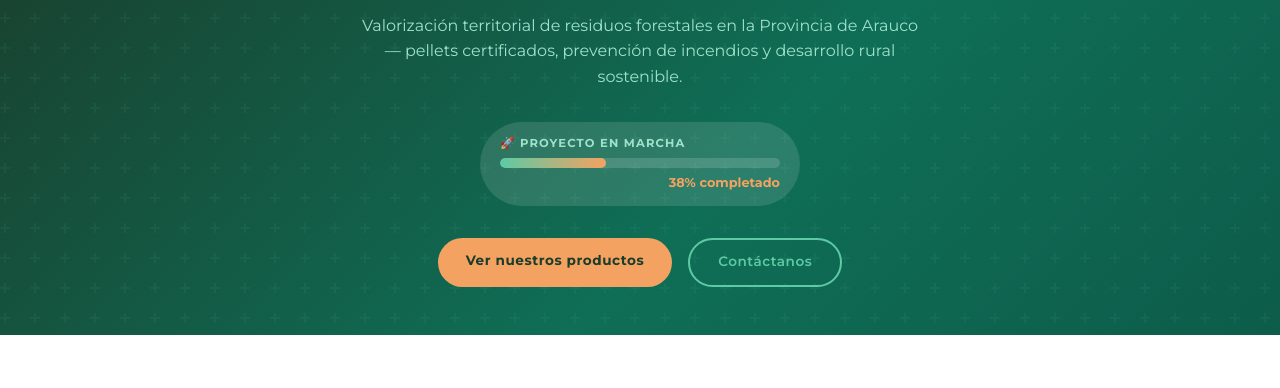
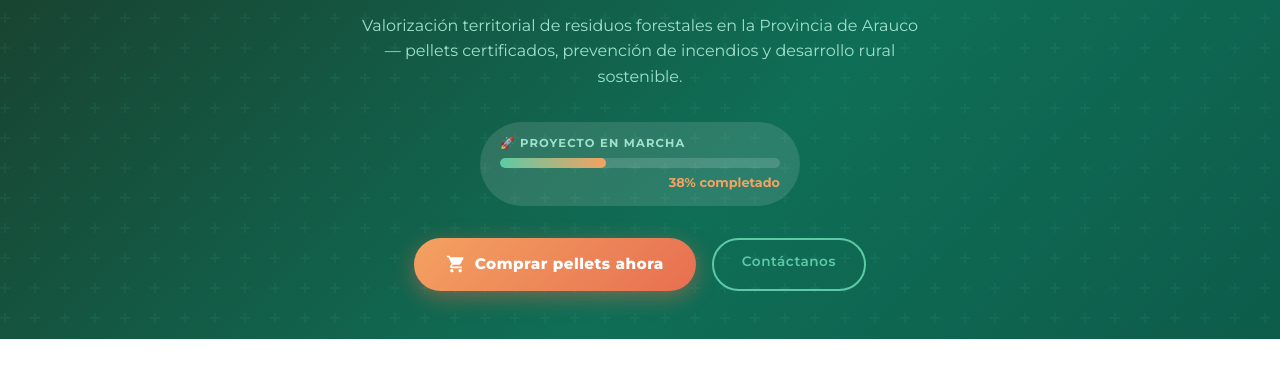
Before and after one commit to ovogelp/Agro-Arauco-SpA, a website: page index.html in a window 1280 px wide. Shown: the part 253-641 px from the top of the page. Drawn offline with Linux system fonts and the light colour scheme.

Commit message:
Add files via upload

```diff
--- a/index.html
+++ b/index.html
@@ -148,6 +148,54 @@
       transition: background .2s, transform .15s;
     }
     .btn-primary:hover { background: var(--fuego); color: var(--blanco); transform: translateY(-2px); }
+
+    /* Botón COMPRAR del hero — destacado */
+    .btn-comprar-hero {
+      display: inline-flex;
+      align-items: center;
+      gap: 0.55rem;
+      background: linear-gradient(135deg, var(--ambar) 0%, var(--fuego) 100%);
+      color: white;
+      padding: 0.9rem 2rem;
+      border-radius: 50px;
+      font-weight: 800;
+      font-size: 0.95rem;
+      text-decoration: none;
+      letter-spacing: 0.03em;
+      box-shadow: 0 6px 22px rgba(231,111,81,0.45);
+      transition: transform .18s, box-shadow .2s;
+      position: relative;
+      overflow: hidden;
+      animation: pulso-compra 2.6s ease-in-out infinite;
+    }
+    .btn-comprar-hero svg { flex-shrink: 0; }
+    .btn-comprar-hero:hover {
+      transform: translateY(-3px) scale(1.03);
+      box-shadow: 0 10px 30px rgba(231,111,81,0.6);
+      animation: none;
+    }
+    /* Brillo que cruza el botón */
+    .btn-comprar-hero::after {
+      content: '';
+      position: absolute;
+      top: 0; left: -120%;
+      width: 60%; height: 100%;
+      background: linear-gradient(120deg, transparent, rgba(255,255,255,0.5), transparent);
+      transform: skewX(-20deg);
+      animation: brillo-compra 3.2s ease-in-out infinite;
+    }
+    @keyframes pulso-compra {
+      0%, 100% { box-shadow: 0 6px 22px rgba(231,111,81,0.45); }
+      50% { box-shadow: 0 6px 30px rgba(231,111,81,0.7), 0 0 0 6px rgba(244,162,97,0.12); }
+    }
+    @keyframes brillo-compra {
+      0%, 60% { left: -120%; }
+      100% { left: 130%; }
+    }
+    @media (prefers-reduced-motion: reduce) {
+      .btn-comprar-hero { animation: none; }
+      .btn-comprar-hero::after { display: none; }
+    }
     .btn-outline {
       border: 2px solid var(--moss);
       color: var(--moss);
@@ -732,7 +780,10 @@
       </div>
 
       <div class="hero-ctas">
-        <a href="#productos" class="btn-primary">Ver nuestros productos</a>
+        <a href="#productos" class="btn-comprar-hero" onclick="setTimeout(function(){var c=document.getElementById('cantidadSacos');if(c){c.focus();}},600)">
+          <svg viewBox="0 0 24 24" width="20" height="20" fill="currentColor" xmlns="http://www.w3.org/2000/svg"><path d="M7 18c-1.1 0-1.99.9-1.99 2S5.9 22 7 22s2-.9 2-2-.9-2-2-2zM1 2v2h2l3.6 7.59-1.35 2.45c-.16.28-.25.61-.25.96 0 1.1.9 2 2 2h12v-2H7.42c-.14 0-.25-.11-.25-.25l.03-.12.9-1.63h7.45c.75 0 1.41-.41 1.75-1.03l3.58-6.49c.08-.14.12-.31.12-.48 0-.55-.45-1-1-1H5.21l-.94-2H1zm16 16c-1.1 0-1.99.9-1.99 2s.89 2 1.99 2 2-.9 2-2-.9-2-2-2z"/></svg>
+          Comprar pellets ahora
+        </a>
         <a href="#contacto" class="btn-outline">Contáctanos</a>
       </div>
     </div>
@@ -1119,6 +1170,16 @@
         <div class="video-caption">Combustión y calidad del producto</div>
       </div>
 
+      <div class="video-facade" id="vid3" onclick="loadVideo('vid3','JOVgEZVh3LY')" role="button" tabindex="0" aria-label="Reproducir video 3 de Agro Arauco" onkeydown="if(event.key==='Enter')loadVideo('vid3','JOVgEZVh3LY')">
+        <img src="https://img.youtube.com/vi/JOVgEZVh3LY/hqdefault.jpg" alt="Video Agro Arauco – Proyecto de valorización de biomasa" loading="lazy" />
+        <div class="video-play">
+          <div class="video-play-btn">
+            <svg viewBox="0 0 24 24"><path d="M8 5v14l11-7z"/></svg>
+          </div>
+        </div>
+        <div class="video-caption">Nuestro proyecto en terreno</div>
+      </div>
+
     </div>
   </section>
 
```
